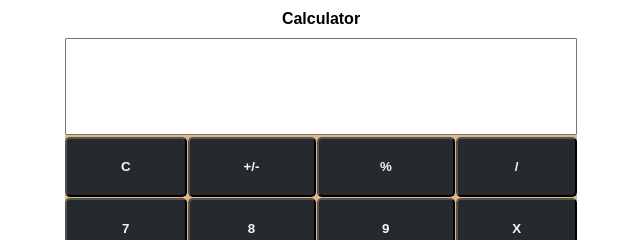
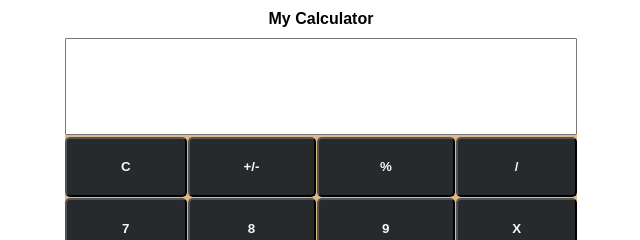
Before and after one commit to Fazlul-Karim-Shahed/Calculator, a plain HTML site: page index.html in a window 1280 px wide. Shown: the top 240 px of the page, 319-959 px from the left. Drawn offline with Linux system fonts and the light colour scheme.

Commit message:
Add files via upload

```diff
--- a/index.html
+++ b/index.html
@@ -8,7 +8,7 @@
         <link rel="stylesheet" href="style.css" />
     </head>
     <body>
-        <h1 class="">Calculator</h1>
+        <h1 class="">My Calculator</h1>
         <div class="calculator">
             <div class="calc-input">
                 <input type="text" name="input" id="value" />
```
